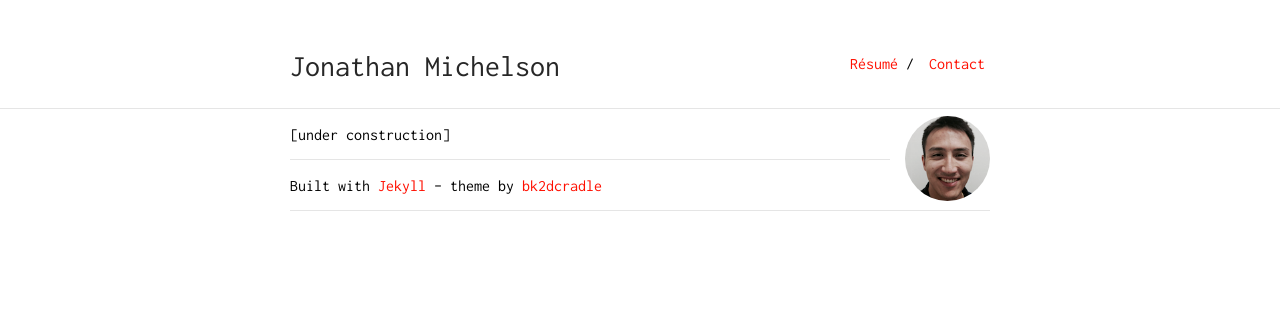
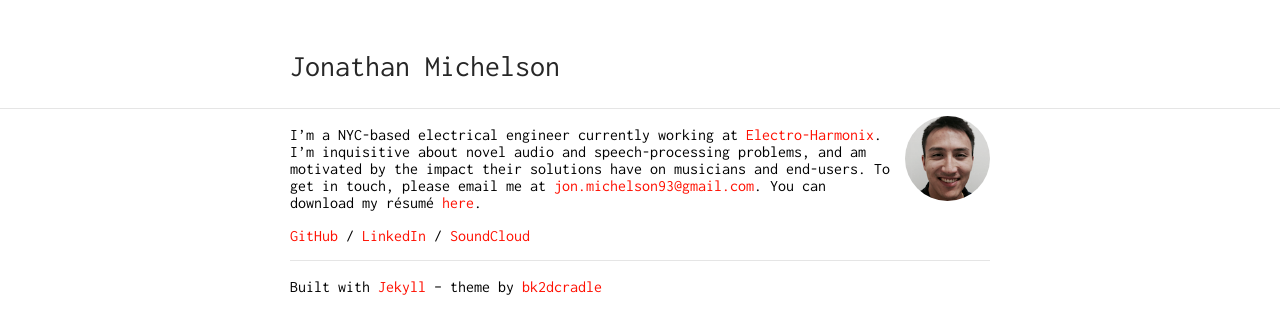
Before and after one commit to jmichel3/jmichel3.github.io, a Jekyll site: the page built from index.md, in a window 1280 px wide. Shown: the top 334 px of the page. Built offline with Jekyll 4.4.1, drawn with Linux system fonts in a browser that asks for light colours.

Commit message:
consolidate, remove link nav, add bio

```diff
--- a/_data/nav.yml
+++ b/_data/nav.yml
@@ -1,8 +1,5 @@
-- name: "Contact"
-  link: "contact"
-
-- name: "Résumé"
-  link: "assets/resume-20180725.pdf"
+# - name: "Résumé"
+#   link: "assets/resume-20180725.pdf"
 
 # - name: "Writing"
 #   link: "https://www.google.com"
--- a/index.md
+++ b/index.md
@@ -4,10 +4,10 @@ layout: default
 
 <img class="profile-picture" src="assets/headshot-sq.png">
 
-[under construction]
+I'm a NYC-based electrical engineer currently working at [Electro-Harmonix](https://ehx.com). I’m inquisitive about novel audio and speech-processing problems, and am motivated by the impact their solutions have on musicians and end-users. To get in touch, please email me at [jon.michelson93@gmail.com](mailto:jon.michelson93@gmail.com). You can download my résumé [here](http://jonathanmichelson.com/assets/resume-20180725.pdf).
+
+[GitHub](https://www.github.com/jmichel3) / [LinkedIn](https://www.linkedin.com/in/jonathanmichelson/) / [SoundClou](https://www.soundcloud.com/jonmichelson)[d](http://ec2-54-84-52-119.compute-1.amazonaws.com/blog/)
 
 ---
 
 Built with [Jekyll](https://jekyllrb.com/) -- theme by [bk2dcradle](https://github.com/bk2dcradle/researcher)
-
----
```
Also changed, not shown: links.md (added, +23 -0 lines).
